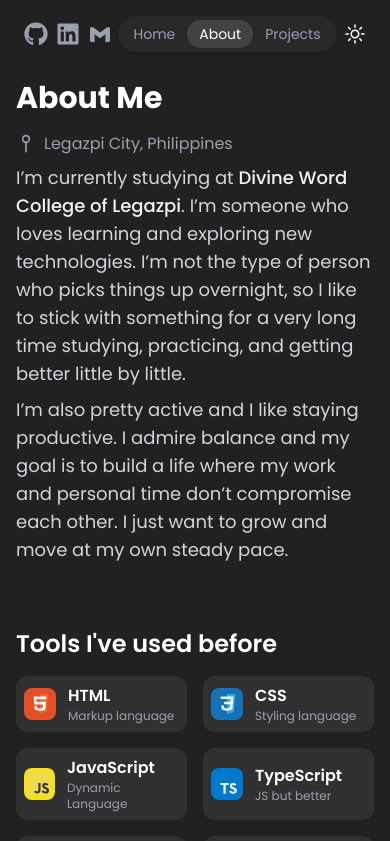
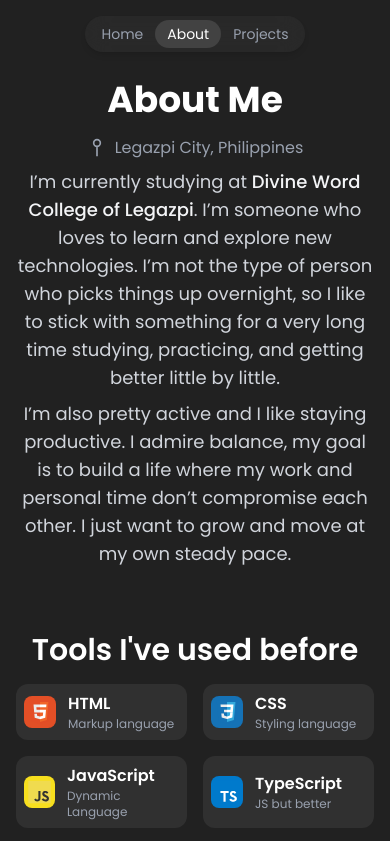
Before and after one commit to cedik456/cedricnano, a Next.js app: page /about in a window 390 px wide. Shown: the top 841 px of the page. Built offline with nearby package versions, Linux system fonts and the light colour scheme.

Commit message:
Change text alignments

```diff
--- a/app/about/page.tsx
+++ b/app/about/page.tsx
@@ -10,7 +10,7 @@ import Footer from "@/components/Footer";
 export default function AboutPage() {
   return (
     <div className="container mx-auto py-10 max-w-5xl ">
-      <h1 className="text-3xl md:text-4xl font-bold mb-4 md:px-0 px-4 ">
+      <h1 className="text-4xl font-bold mb-4 md:px-0 px-4 md:text-left text-center ">
         About Me
       </h1>
 
@@ -32,31 +32,33 @@ export default function AboutPage() {
       </div> */}
 
       <section className="mb-16 md:px-0 px-4">
-        <h2 className=" flex gap-2 mb-2 items-center text-gray-400">
+        <h2 className=" flex gap-2 mb-2 items-center text-gray-400 md:justify-start justify-center   ">
           <GrLocationPin className="size-5" /> Legazpi City, Philippines
         </h2>
 
-        <p className="text-lg text-secondary max-w-4xl text-gray-300 mb-2">
+        <div className="text-center md:text-left">
+          <p className="text-lg text-secondary max-w-4xl text-gray-300 mb-2 ">
             I’m currently studying at{" "}
             <span className="text-gray-100 font-medium">
               Divine Word College of Legazpi
             </span>
-          . I’m someone who loves learning and exploring new technologies. I’m
+            . I’m someone who loves to learn and explore new technologies. I’m
             not the type of person who picks things up overnight, so I like to
             stick with something for a very long time studying, practicing, and
             getting better little by little.
           </p>
 
           <p className="text-lg text-secondary max-w-3xl text-gray-300">
-          I’m also pretty active and I like staying productive. I admire balance
-          and my goal is to build a life where my work and personal time don’t
-          compromise each other. I just want to grow and move at my own steady
-          pace.
+            I’m also pretty active and I like staying productive. I admire
+            balance, my goal is to build a life where my work and personal time
+            don’t compromise each other. I just want to grow and move at my own
+            steady pace.
           </p>
+        </div>
       </section>
 
       <section className="md:px-0 px-4">
-        <h1 className="text-2xl font-semibold mb-4  ">
+        <h1 className="text-3xl md:text-2xl font-semibold mb-4 text-center md:text-left  ">
           Tools I've used before
         </h1>
 
--- a/app/projects/page.tsx
+++ b/app/projects/page.tsx
@@ -5,7 +5,9 @@ import Footer from "@/components/Footer";
 export default function ProjectsPage() {
   return (
     <div className=" container mx-auto py-10 max-w-5xl md:px-0 px-4">
-      <h1 className="md:text-4xl text-3xl font-bold mb-4 ">Projects</h1>
+      <h1 className="md:text-4xl text-3xl font-bold mb-4 md:text-left text-center ">
+        Projects
+      </h1>
       <div className="grid grid-cols-1 gap-8 md:mb-4 mb-0">
         {projects.map((project) => (
           <article
@@ -23,7 +25,7 @@ export default function ProjectsPage() {
 
               <div className="absolute inset-0 bg-linear-to-t from-black/65 via-black/20 to-transparent pointer-events-none"></div>
 
-              <div className="absolute bottom-0.5 left-4 z-10 transition-all duration-300 group-hover:-translate-y-3">
+              <div className="absolute bottom-0.5 left-4 z-10 transition-all duration-300 group-hover:-translate-y-3 ">
                 <h3 className="text-white font-semibold md:text-xl text-lg">
                   {project.title}
                 </h3>
@@ -39,7 +41,7 @@ export default function ProjectsPage() {
                   ))}
                 </div>
 
-                <p className="text-md text-gray-400 mt-2">
+                <p className="md:text-md text-gray-400 mt-2 text-sm ">
                   {project.description}
                 </p>
 
@@ -47,7 +49,7 @@ export default function ProjectsPage() {
                   <a
                     href={project.githubLink}
                     target="_blank"
-                    className="md:px-4 md:py-2 px-3 py-1  items-center rounded-lg bg-white text-black text-sm font-medium shadow-md hover:bg-gray-200 transition"
+                    className="md:px-4 md:py-2 px-2.5 py-0.5 items-center rounded-lg bg-white text-black text-sm font-medium shadow-md hover:bg-gray-200 transition"
                   >
                     View Project
                   </a>
--- a/components/Experience.tsx
+++ b/components/Experience.tsx
@@ -6,8 +6,10 @@ import { motion } from "framer-motion";
 
 const Experience = () => {
   return (
-    <section className=" py-20 mx-auto container max-w-5xl md:px-0 px-4">
-      <h1 className="text-2xl  mb-4 font-semibold">Experience</h1>
+    <section className=" md:py-20 py-14 mx-auto container max-w-5xl md:px-0 px-4">
+      <h1 className="md:text-2xl  mb-4 font-semibold text-center md:text-left text-3xl ">
+        Experience
+      </h1>
       <div className="relative border-l  border-gray-700">
         {experiences.map((experience, index) => (
           <div className="relative mb-12 ml-6" key={index}>
--- a/components/NavBar.tsx
+++ b/components/NavBar.tsx
@@ -41,7 +41,7 @@ const NavBar = () => {
       transition={{ type: "spring", stiffness: 120, damping: 20 }}
       className="fixed top-0 left-0 w-full z-50 flex items-center md:justify-between px-6 justify-center py-4 "
     >
-      <div className=" items-center gap-2 text-gray-400 flex ">
+      <div className=" items-center gap-2 text-gray-400 md:flex hidden ">
         <a
           href="https://github.com/cedik456"
           target="_blank"
@@ -94,7 +94,7 @@ const NavBar = () => {
           className="w-6 h-6"
         />
       </div> */}
-      <button onClick={() => {}} className="cursor-pointer ">
+      <button onClick={() => {}} className="cursor-pointer md:block hidden ">
         {theme === "dark" ? (
           <SunIcon className="w-6 h-6 " />
         ) : (
--- a/components/Projects.tsx
+++ b/components/Projects.tsx
@@ -4,7 +4,12 @@ import Image from "next/image";
 const Projects = () => {
   return (
     <section className=" mx-auto container max-w-5xl md:px-0 px-4">
-      <h1 className="text-2xl  mb-4 font-semibold">Projects</h1>
+      <h1
+        className="text-3xl md:text-2xl mb-8
+       md:mb-4 font-semibold text-center md:text-left"
+      >
+        Projects
+      </h1>
       <div className="grid md:grid-cols-2 grid-cols-1 gap-8 md:mb-4 mb-0">
         {projects.map((project) => (
           <article
```
Lines whose indentation alone changed are shown as unchanged.
